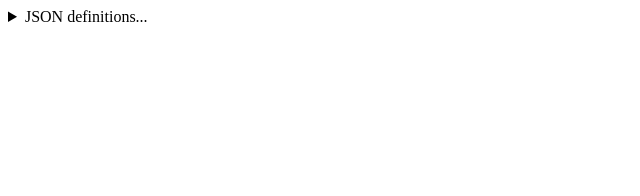
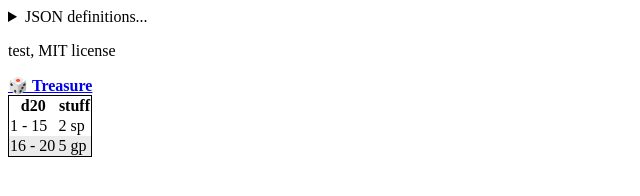
Before and after one commit to Akaito/roll-tables-tool, a plain HTML site: page index.html in a window 1280 px wide. Shown: the whole page, without its empty margins (0-640 px from the left). Drawn offline with Linux system fonts and the light colour scheme.

Commit message:
Load, display, and roll tables (and licenses).
Also show log of rolls at end of page.

```diff
--- a/index.html
+++ b/index.html
@@ -3,6 +3,21 @@
 <head>
 <meta charset="UTF-8">
 <title>Rolltables</title>
+<style>
+table {
+    border: 1px solid black;
+    border-collapse: collapse;
+}
+
+table caption {
+    font-weight: bold;
+    text-align: center;
+}
+
+table tbody tr:nth-child(even) {
+    background-color: #ebebeb;
+}
+</style>
 </head>
 
 
@@ -12,14 +27,16 @@
 <textarea id="json_text" name="JSON text">
 {
     "version": 1,
-    "tables": [
+    "licenses": ["test, MIT license"],
+    "roll_tables": [
         {
+            "category": "test",
             "name": "Treasure",
-            "dice_count": 1,
-            "dice_size": 20,
+            "dice_formula": "1d20",
+            "headers": ["d20", "stuff"],
             "entries": [
-                {"min": 1, "max": 15, "text": "2 sp"},
-                {"min": 16, "max": 20, "text": "5 gp"}
+                {"min": 1, "max": 15, "html": "2 sp"},
+                {"min": 16, "max": 20, "html": "5 gp"}
             ]
         }
     ]
@@ -43,6 +60,9 @@
 </script>
 
 <script type="text/javascript">
+var global_data = new Object();
+var loaded_data = new Object();
+
 function load_json() {
     var jsn = JSON.parse(document.getElementById('json_text').value);
     rebuild(jsn);
@@ -56,30 +76,57 @@ function rebuild(jsn) {
         return;
     }
 
+    loaded_data = new Object();
     var root = $('<div>', {id:'dynamic_contents'});
 
-    var tables_elements = build_tables_elements(jsn);
-    if (tables_elements)
-        root.append(tables_elements);
+    var licences_elements = build_licenses_elements(jsn);
+    if (licences_elements)
+        root.append(licences_elements);
 
+    var roll_tables_elements = build_roll_tables_elements(jsn);
+    if (roll_tables_elements)
+        root.append(roll_tables_elements);
+
+    root.append($('<ul>', {id: 'roll_results'}));
+
+    global_data = structuredClone(loaded_data);
+    console.log(global_data, loaded_data);
+    loaded_data = new Object();
     $('#dynamic_contents').replaceWith(root);
     // future:
     //document.getElementById('json_details').open = false;
 }
 
 function build_licenses_elements(jsn) {
-    for (const license_strings of jsn.licenses) {
+    var result = [];
+    for (const license_string of jsn.licenses) {
+        result.push($(`<p>${license_string}</p>`));
     }
+    return result;
 }
 
-function build_tables_elements(jsn) {
-    for (const table_object of jsn.tables) {
-        var roll_table = new RollTable(table_object);
-        console.log(roll_table.name);
-        console.log(roll_table.roll_formula);
-        var result = roll_table.roll();
-        alert(`Rolled ${roll_table.roll_formula} on the ${roll_table.name} table.  Got a ${result}.  Result: ${roll_table.entry_for(result).text}`);
+function build_roll_tables_elements(jsn) {
+    loaded_data.roll_tables = [];
+    var result = [];
+    for (const roll_table_object of jsn?.roll_tables || []) {
+        var roll_table = new RollTable(roll_table_object);
+        loaded_data.roll_tables.push(roll_table);
+
+        var htm = `<table title="${roll_table.name}"><thead><caption><a href="#" class="roll_roll_table" data-roll-table-index="${result.length}">🎲&nbsp;${roll_table.name}</a></caption><tr>`;
+        for (const header of roll_table.headers) {
+            htm += `<th>${header}</th>`;
+        }
+        htm += '</tr></thead><tbody>';
+        for (const entry of roll_table.entries) {
+            var roll_result = `${entry.min}`;
+            if (entry?.max != undefined)
+                roll_result += ` - ${entry.max}`;
+            htm += `<tr><td>${roll_result}</td><td>${entry.html}</td></tr>`;
+        }
+        htm += '</tbody></table>';
+        result.push($(htm));
     }
+    return result;
 }
 
 class RollTable {
@@ -87,8 +134,11 @@ class RollTable {
         this.jsn = jsn;
     }
 
+    get category() { return this.jsn.category; }
     get name() { return this.jsn.name; }
-    get roll_formula() { return `${this.jsn.dice_count}d${this.jsn.dice_size}`; }
+    get roll_formula() { return this.jsn.dice_formula; }
+    get headers() { return this.jsn.headers; }
+    get entries() { return this.jsn.entries; }
 
     roll() {
         var result = droll.roll(this.roll_formula);
@@ -114,6 +164,23 @@ document
 $(window).ready(() => {
     load_json();
 });
+
+// Make roll tables rollable.
+$(document).delegate('a.roll_roll_table', 'click', (event) => {
+    event.stopPropagation();
+    //console.log(event);
+    var roll_table_index = event.currentTarget.dataset['rollTableIndex'];
+    // `new RollTable` is a workaround due to the structuredClone() losing class info.
+    var roll_table = new RollTable(global_data.roll_tables[roll_table_index].jsn);
+    console.log(roll_table);
+
+    var result = roll_table.roll();
+    var entry = roll_table.entry_for(result);
+    var msg = `${roll_table.name} <span title="${roll_table.roll_formula} -- ${result.rolls}">🎲${result.total}</span> = ${entry.html}`;
+    console.log(msg);
+    //alert(msg);
+    $('#roll_results').append($(`<li>${msg}</li>`));
+});
 </script>
 </body>
 </html>
```
